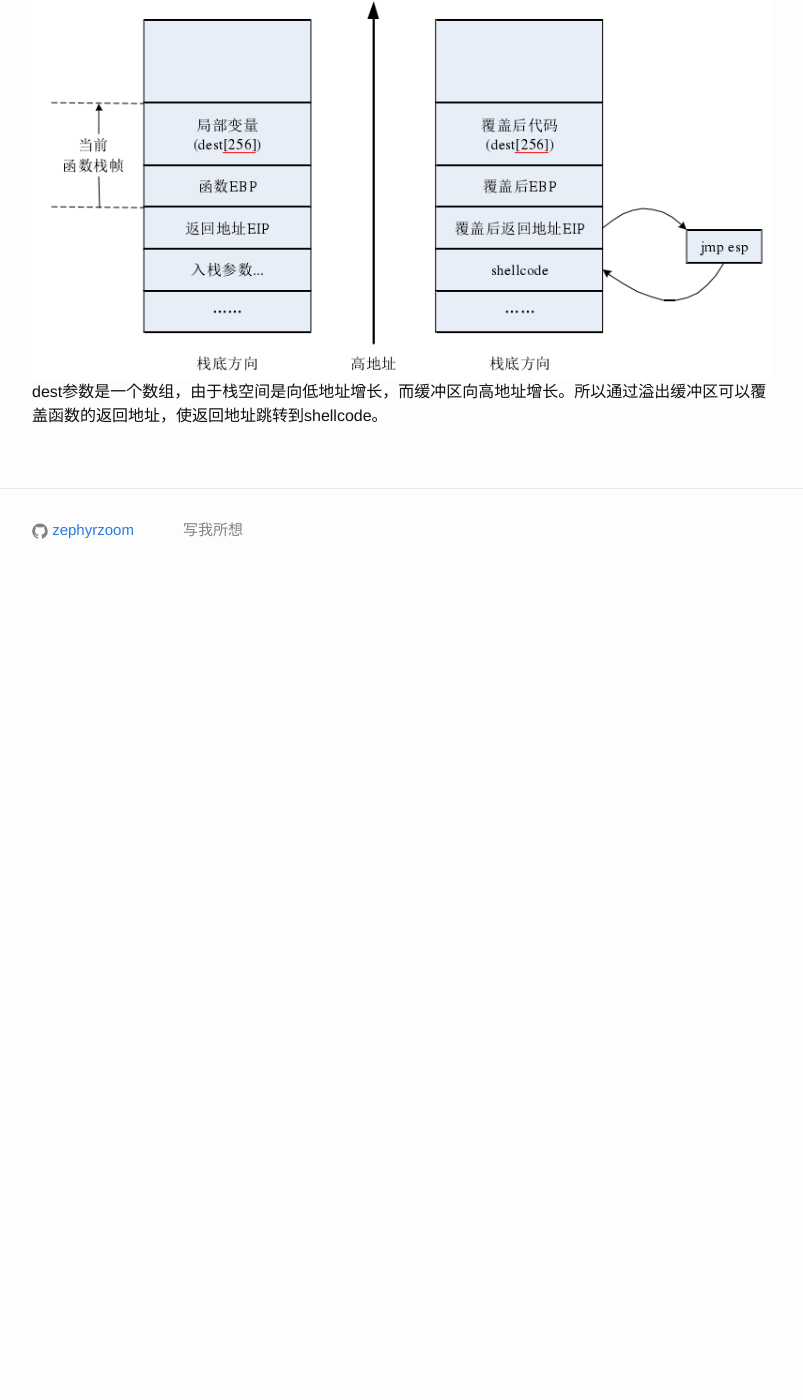
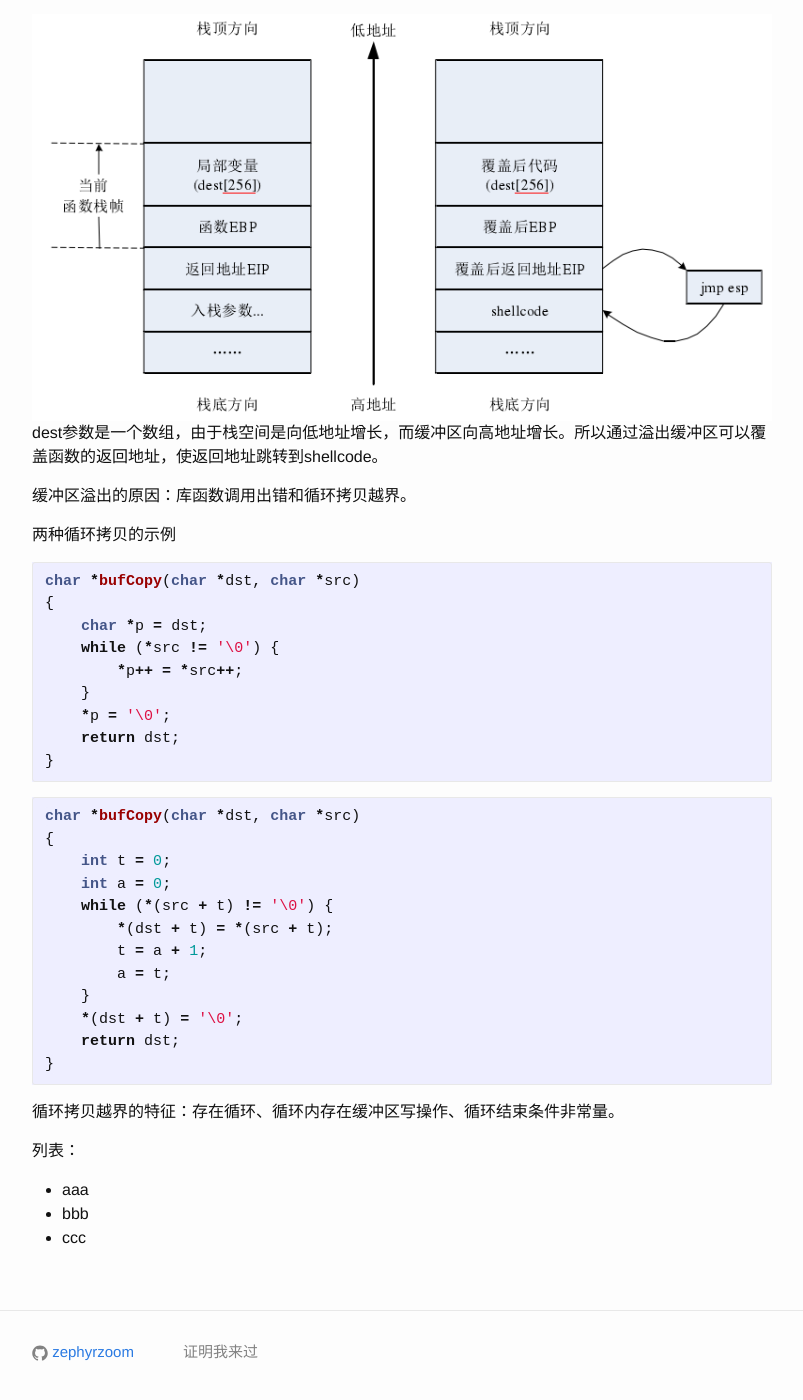
Before and after one commit to zephyrzoom/zephyrzoom.github.io, a Jekyll site: the page built from _posts/2016-05-09-decompile.md, in a window 1280 px wide and 1400 px high, scrolled down 1137 px. Shown: the whole window, without its empty margins (238-1041 px from the left). Built offline with Jekyll 4.4.1, drawn with Linux system fonts in a browser that asks for light colours; before the commit the page ends 1739 px from its top, so only the background shows below that; some of the changed text lies outside the part shown.

Commit message:
update decompile

````diff
--- a/_config.yml
+++ b/_config.yml
@@ -9,7 +9,7 @@
 title: 707
 email: 707472783@qq.com
 description: > # this means to ignore newlines until "baseurl:"
-  写我所想
+  证明我来过
 baseurl: "" # the subpath of your site, e.g. /blog
 url: "http://zephyrzoom.github.io" # the base hostname & protocol for your site
 github_username: zephyrzoom
--- a/_posts/2016-05-09-decompile.md
+++ b/_posts/2016-05-09-decompile.md
@@ -8,7 +8,9 @@ categories: jekyll update
 
 程序结构的表示：使用AST。
 
-动态二进制修正反编译结果：动态执行过程种识别函数入口和调用地址，添加到注释，用来对间接调用修复。
+hex-rays反编译的常见错误：无法识别间接调用、死代码（未识别的汇编）、数据类型识别错误、变量定义缺失、内嵌汇编、使用寄存器做变量名。
+
+动态二进制修正反编译结果：动态执行过程中识别函数入口和调用地址，添加到注释，用来对间接调用修复。
 
 基于库函数参数反向修正：通过所调用库函数的参数，识别出变量的类型，反向通过AST修正前面的错误的变量类型。
 
@@ -39,7 +41,6 @@ void func(char *str)
         ++i;
         ++str;
     }
-    ...
     return;
 }
 ```
@@ -47,3 +48,40 @@ void func(char *str)
 
 ![stackoverflow](/image/stackoverflow.png)
 dest参数是一个数组，由于栈空间是向低地址增长，而缓冲区向高地址增长。所以通过溢出缓冲区可以覆盖函数的返回地址，使返回地址跳转到shellcode。
+
+缓冲区溢出的原因：库函数调用出错和循环拷贝越界。
+
+两种循环拷贝的示例
+```c
+char *bufCopy(char *dst, char *src)
+{
+    char *p = dst;
+    while (*src != '\0') {
+        *p++ = *src++;
+    }
+    *p = '\0';
+    return dst;
+}
+```
+
+```c
+char *bufCopy(char *dst, char *src)
+{
+    int t = 0;
+    int a = 0;
+    while (*(src + t) != '\0') {
+        *(dst + t) = *(src + t);
+        t = a + 1;
+        a = t;
+    }
+    *(dst + t) = '\0';
+    return dst;
+}
+```
+
+循环拷贝越界的特征：存在循环、循环内存在缓冲区写操作、循环结束条件非常量。
+
+列表：
+- aaa
+- bbb
+- ccc
````
Also changed, not shown: _posts/2016-04-30-how-to-use-jekyll.md (+3 -1 lines).
